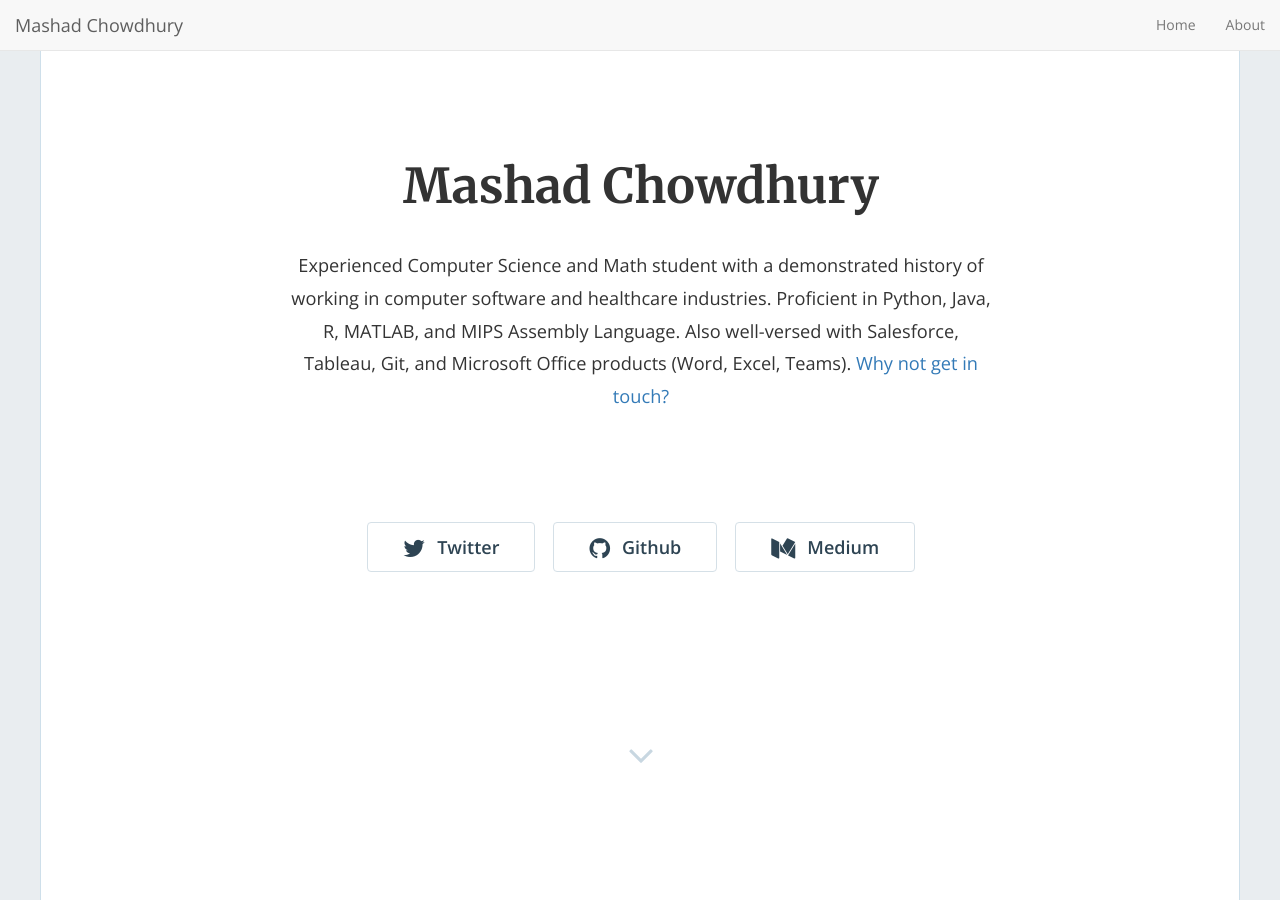
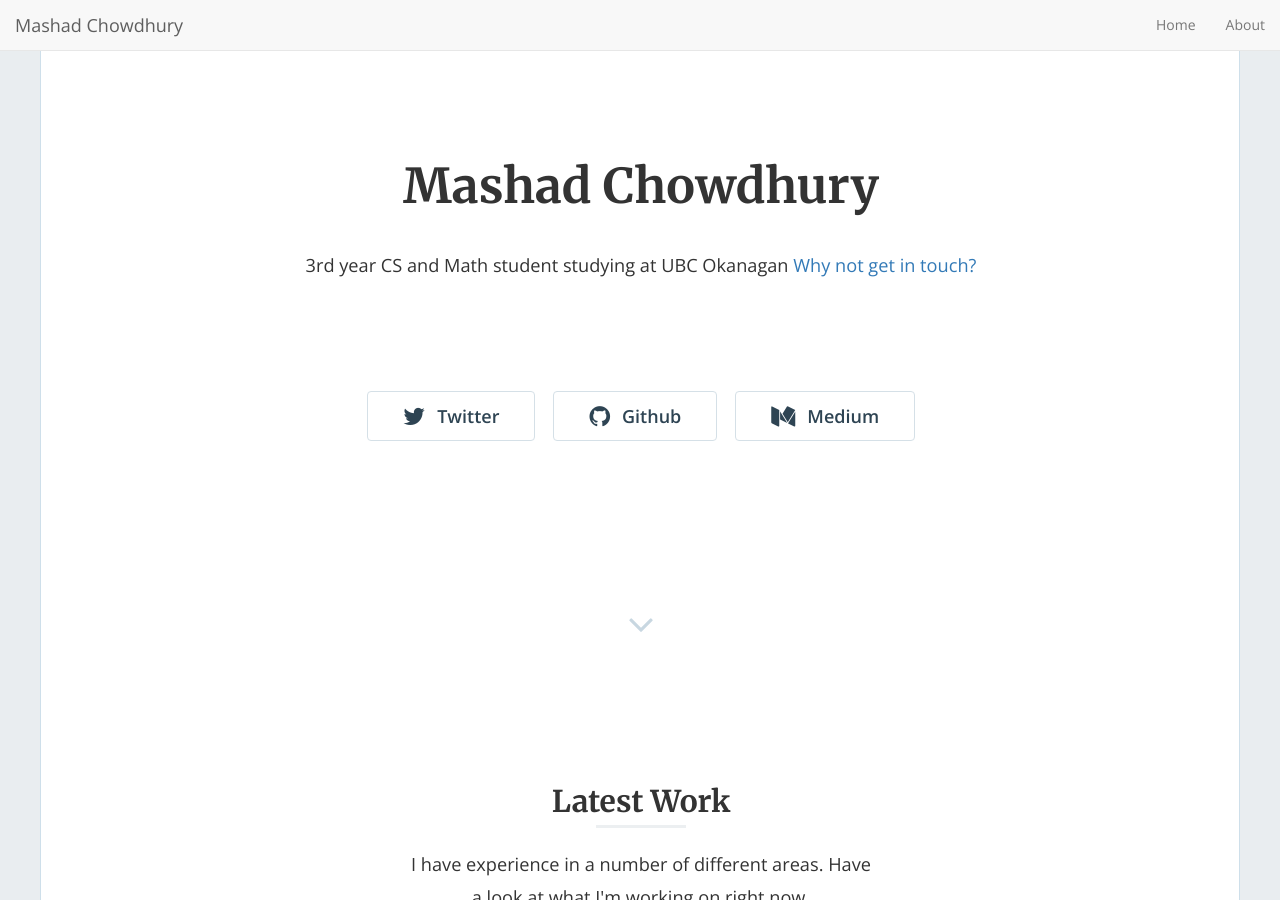
Before and after one commit to mashadchowdhury/mashadchowdhury.github.io, a Jekyll site: the page built from index.html, in a window 1280 px wide and 900 px high. Built offline with Jekyll 4.4.1, drawn with Linux system fonts in a browser that asks for light colours; nearby versions of some CDN libraries; the list of posts is cut into pages by our own code.

Commit message:
Update global.yml

```diff
--- a/_data/global.yml
+++ b/_data/global.yml
@@ -1,6 +1,6 @@
 # Site Settings
 title: "Mashad Chowdhury"
-description: "Experienced Computer Science and Math student with a demonstrated history of working in computer software and healthcare industries. Proficient in Python, Java, R, MATLAB, and MIPS Assembly Language. Also well-versed with Salesforce, Tableau, Git, and Microsoft Office products (Word, Excel, Teams). "
+description: "3rd year CS and Math student studying at UBC Okanagan"
 url: 'https://mashadchowdhury.github.io/' # the base hostname & protocol for your site
 nav: "true"
 footer_text: '© 2021 Mashad Chowdhury'
```
